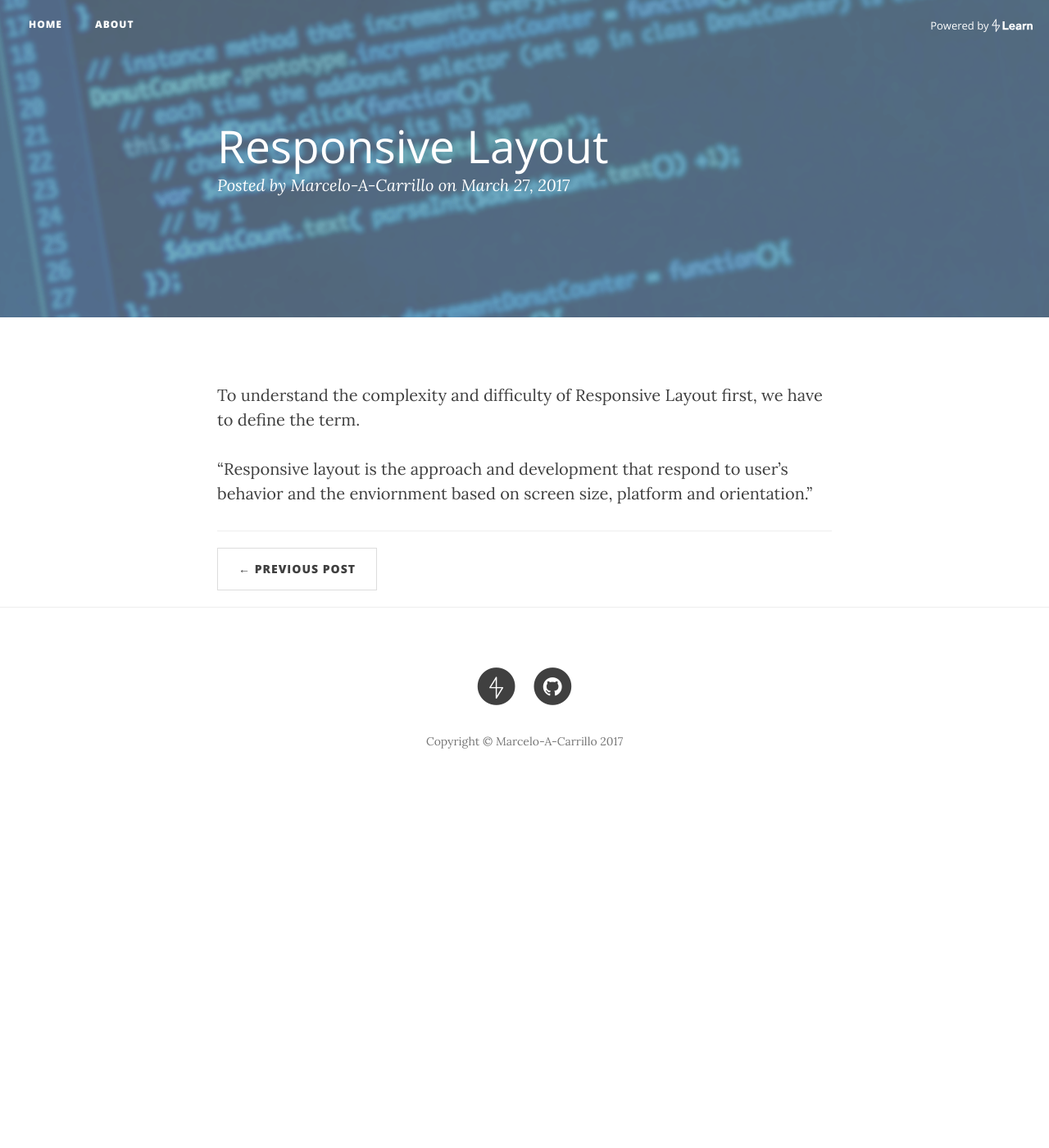
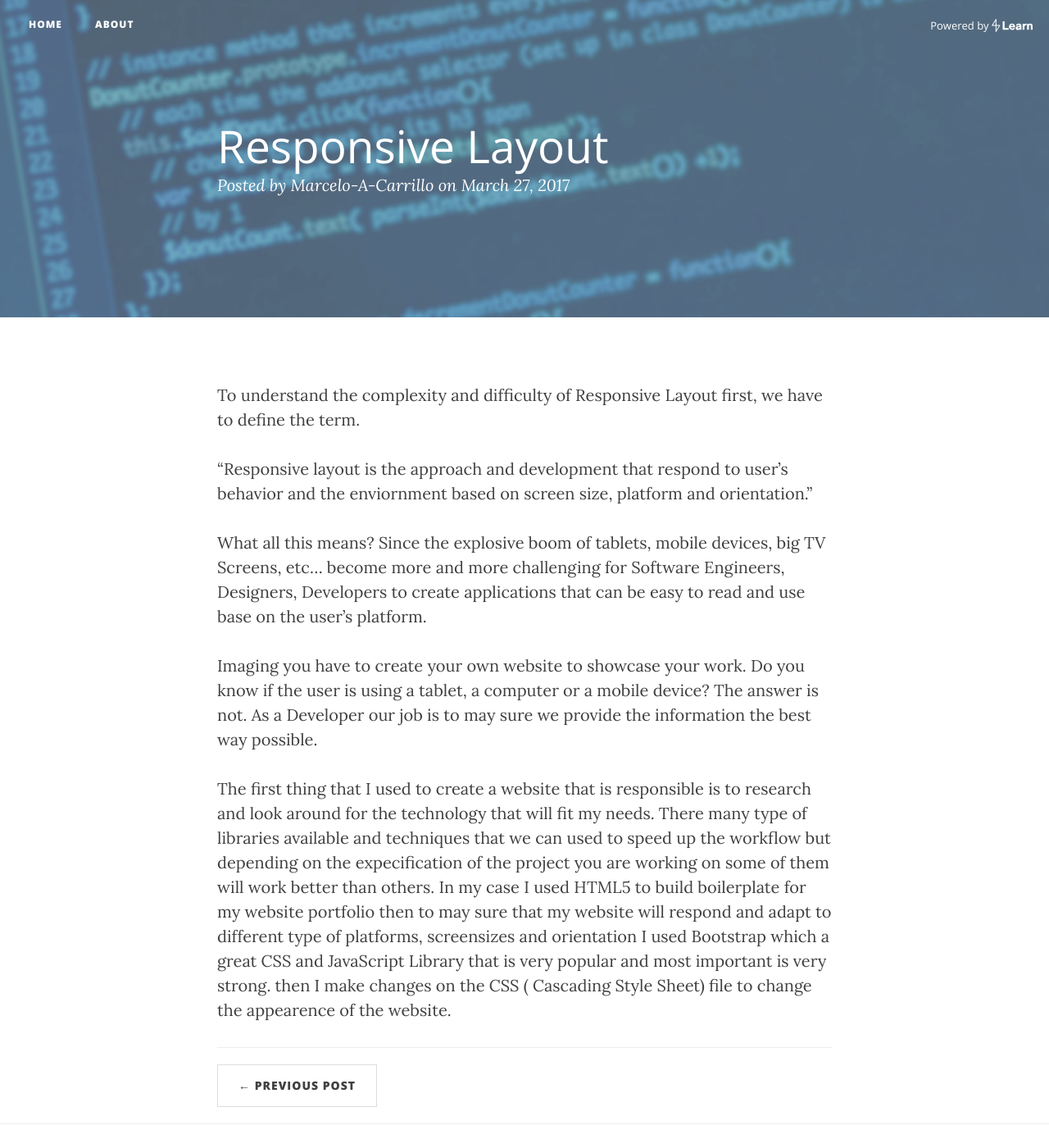
Before and after one commit to Marcelo-A-Carrillo/Marcelo-A-Carrillo.github.io, a Jekyll site: the page built from _posts/2017-03-27-responsive_layout.markdown, in a window 1280 px wide and 1400 px high. Shown: the whole window at 82% size. Built offline with Jekyll 4.4.1, drawn with Linux system fonts in a browser that asks for light colours; nearby versions of some CDN libraries.

Commit message:
Updating my blog post.

```diff
--- a/_posts/2017-03-27-responsive_layout.markdown
+++ b/_posts/2017-03-27-responsive_layout.markdown
@@ -1,11 +1,16 @@
 ---
 layout: post
 title:  "Responsive Layout"
-date:   2017-03-27 13:56:57 +0000
+date:   2017-03-27 09:56:58 -0400
 ---
 
 
 To understand the complexity and difficulty of Responsive Layout first, we have to define the term.
 
-"Responsive layout is the approach and development that respond to user's behavior and the enviornment based
-on screen size, platform and orientation."
+"Responsive layout is the approach and development that respond to user's behavior and the enviornment based on screen size, platform and orientation."
+
+What all this means? Since the explosive boom of tablets, mobile devices, big TV Screens, etc... become more and more challenging for Software Engineers, Designers, Developers to create applications that can be easy to read and use base on the user's platform.
+
+Imaging you have to create your own website to showcase your work. Do you know if the user is using a tablet, a computer or a mobile device? The answer is not. As a Developer our job is to may sure we provide the information the best way possible.
+
+The first thing that I used to create a website that is responsible is to research and look around for the technology that will fit my needs. There many type of libraries available and techniques that we can used to speed up the workflow but depending on the expecification of the project you are working on some of them will work better than others. In my case I used HTML5 to build boilerplate for my website portfolio then to may sure that my website will respond and adapt to different type of platforms, screensizes and orientation I used Bootstrap which a great CSS and JavaScript Library that is very popular and most important is very strong. then I make changes on the CSS ( Cascading Style Sheet) file to change the appearence of the website.
```
